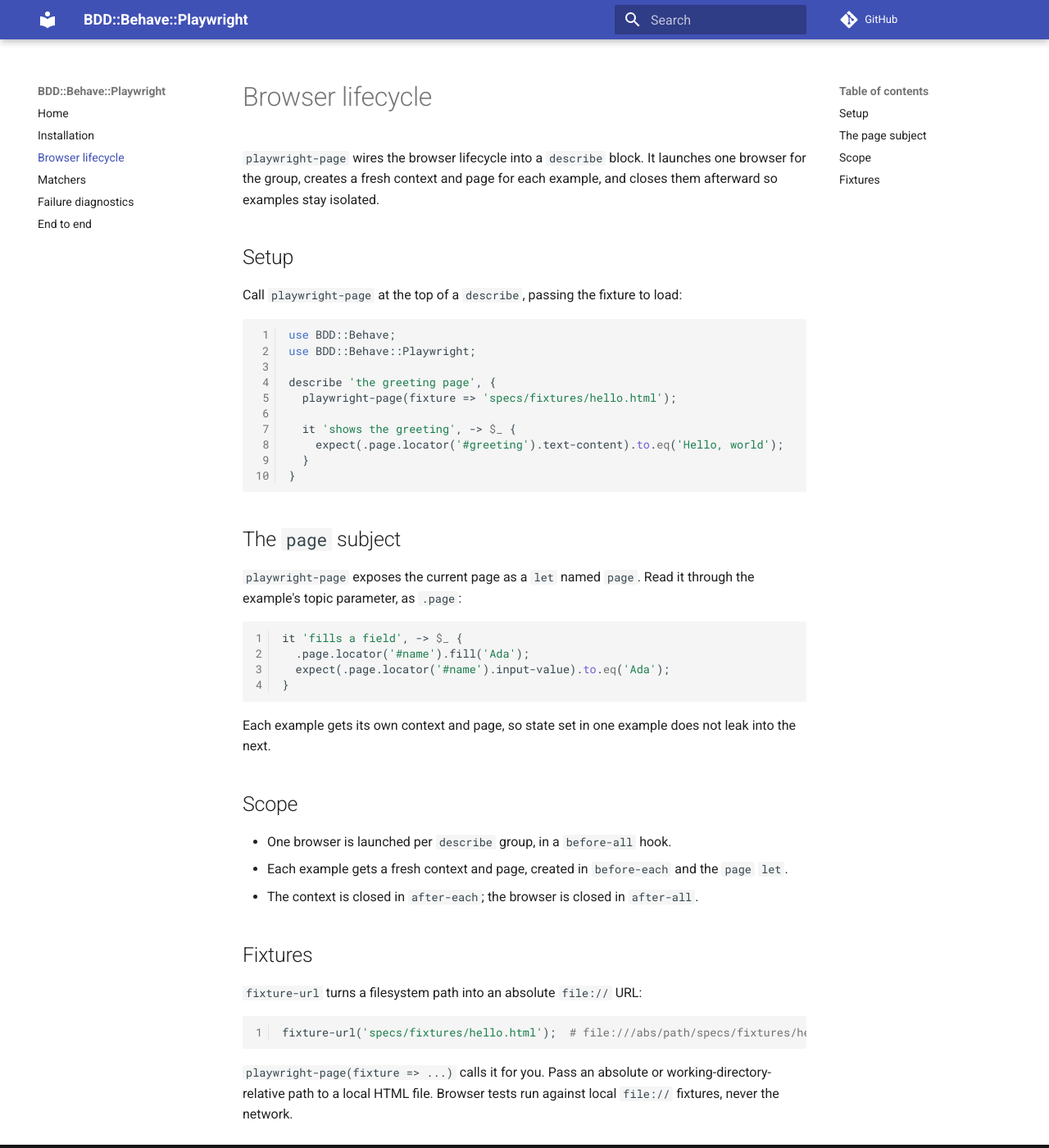
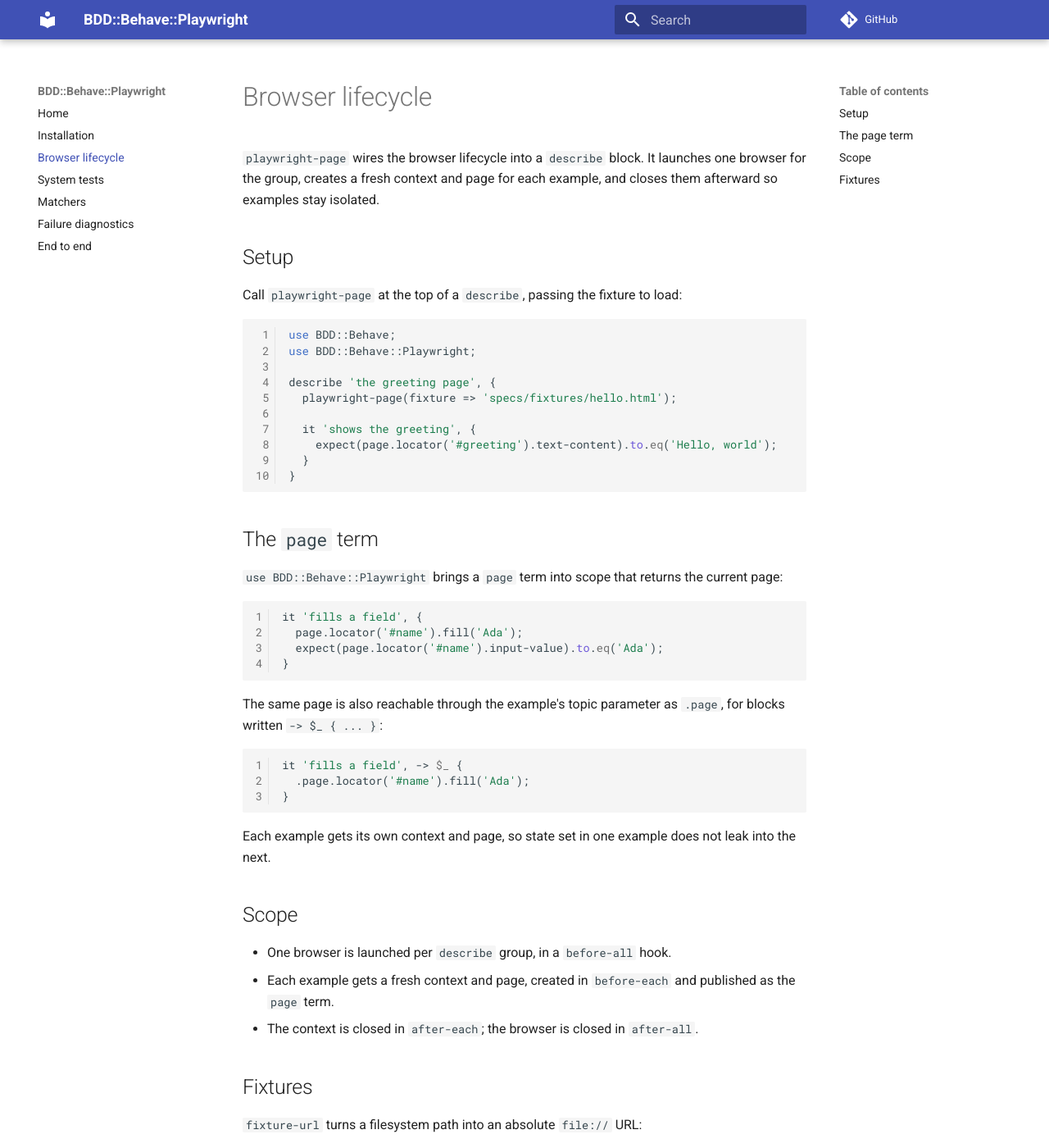
Before and after one commit to gdonald/BDD-Behave-Playwright, an MkDocs documentation site: the page built from docs-src/docs/lifecycle.md, in a window 1280 px wide and 1400 px high. Shown: the whole window at 82% size. Built offline with MkDocs 1.6.1 and Material for MkDocs 9.7.7, drawn with Linux system fonts in a browser that asks for light colours; comment, search, counter and statistics services are not loaded.

Commit message:
Improve lifecycle management

````diff
--- a/docs-src/docs/lifecycle.md
+++ b/docs-src/docs/lifecycle.md
@@ -15,21 +15,30 @@ use BDD::Behave::Playwright;
 describe 'the greeting page', {
   playwright-page(fixture => 'specs/fixtures/hello.html');
 
-  it 'shows the greeting', -> $_ {
-    expect(.page.locator('#greeting').text-content).to.eq('Hello, world');
+  it 'shows the greeting', {
+    expect(page.locator('#greeting').text-content).to.eq('Hello, world');
   }
 }
 ```
 
-## The `page` subject
+## The `page` term
 
-`playwright-page` exposes the current page as a `let` named `page`. Read it through
-the example's topic parameter, as `.page`:
+`use BDD::Behave::Playwright` brings a `page` term into scope that returns the
+current page:
+
+```raku
+it 'fills a field', {
+  page.locator('#name').fill('Ada');
+  expect(page.locator('#name').input-value).to.eq('Ada');
+}
+```
+
+The same page is also reachable through the example's topic parameter as `.page`,
+for blocks written `-> $_ { ... }`:
 
 ```raku
 it 'fills a field', -> $_ {
   .page.locator('#name').fill('Ada');
-  expect(.page.locator('#name').input-value).to.eq('Ada');
 }
 ```
 
@@ -39,8 +48,8 @@ leak into the next.
 ## Scope
 
 - One browser is launched per `describe` group, in a `before-all` hook.
-- Each example gets a fresh context and page, created in `before-each` and the
-  `page` `let`.
+- Each example gets a fresh context and page, created in `before-each` and
+  published as the `page` term.
 - The context is closed in `after-each`; the browser is closed in `after-all`.
 
 ## Fixtures
--- a/docs-src/mkdocs.yml
+++ b/docs-src/mkdocs.yml
@@ -5,6 +5,7 @@ nav:
   - Home: index.md
   - Installation: installation.md
   - Browser lifecycle: lifecycle.md
+  - System tests: system-tests.md
   - Matchers: matchers.md
   - Failure diagnostics: diagnostics.md
   - End to end: end-to-end.md
````
Also changed, not shown: META6.json (+9 -3 lines), docs-src/docs/end-to-end.md (+8 -8 lines), docs-src/docs/installation.md (+2 -2 lines), docs-src/docs/system-tests.md (added, +83 -0 lines), CHANGELOG.md (added), 9 other files.
